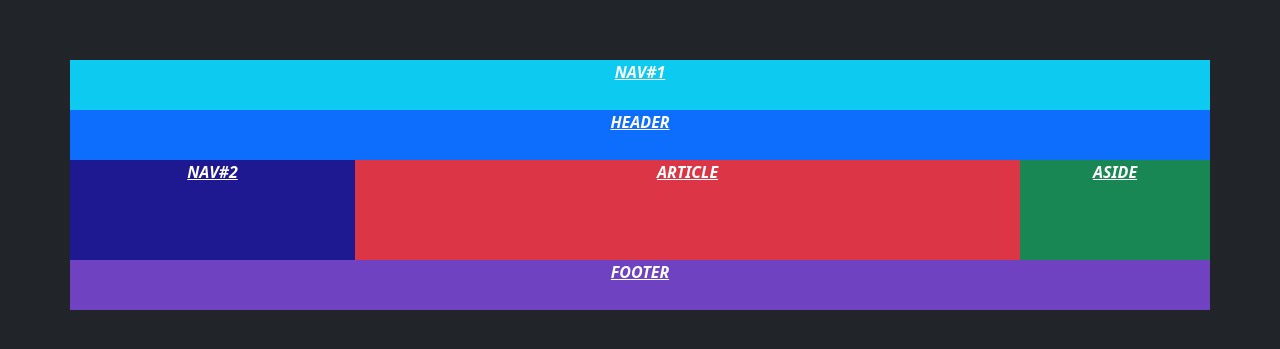
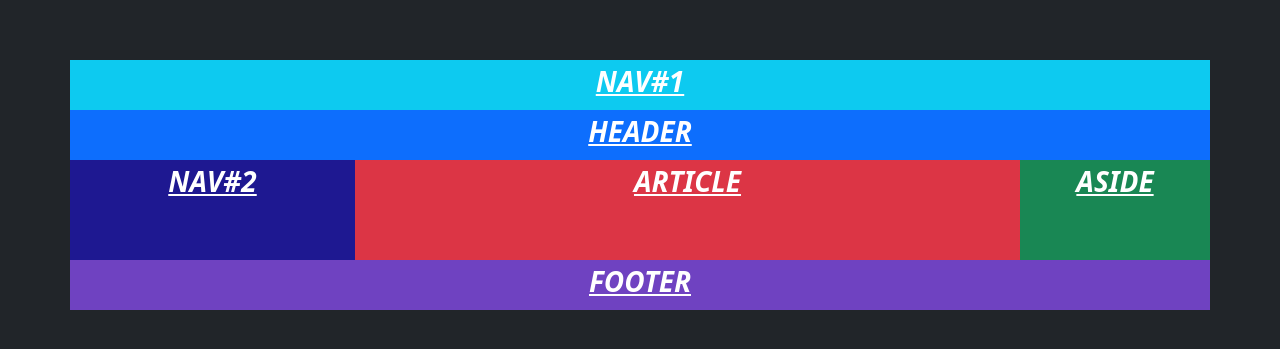
Before and after one commit to IrynaPolishchuk20/Homework-bootstrap, a plain HTML site: page index.html in a window 1280 px wide. Shown: the part 215-564 px from the top of the page. Drawn offline with nearby package versions, Linux system fonts and the light colour scheme.

Commit message:
text-size

```diff
--- a/index.html
+++ b/index.html
@@ -11,7 +11,7 @@
 
     <div class="container-fluid bg-dark vh-100">
         <div class="container position-absolute top-50 start-50 translate-middle">
-            <div class="row text-white text-uppercase fst-italic text-decoration-underline text-center fw-bolder">
+            <div class="row text-white text-uppercase fst-italic text-decoration-underline text-center fw-bolder fs-3">
                 <div class="bg-primary col-12 col-md-6 col-xl-12 order-1 order-md-0 order-xl-1" style="height: 50px;">header</div>
                 <div class="bg-info  col-12  col-md-6 col-xl-12 order-0 order-md-1 order-xl-0" style="height: 50px;">nav#1</div>
                 <div class="col-12 col-xl-3 order-2" style="height: 100px; background-color: #1e1891;">nav#2</div>
```
